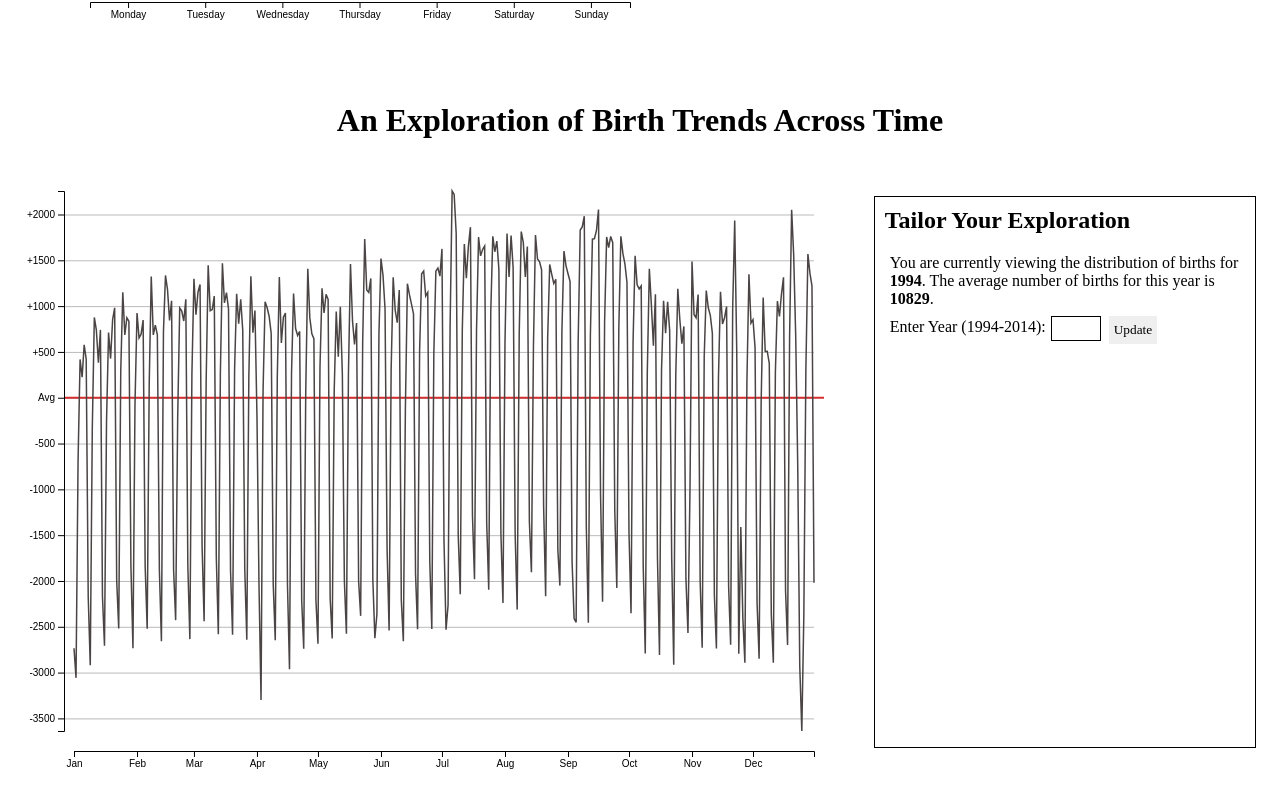
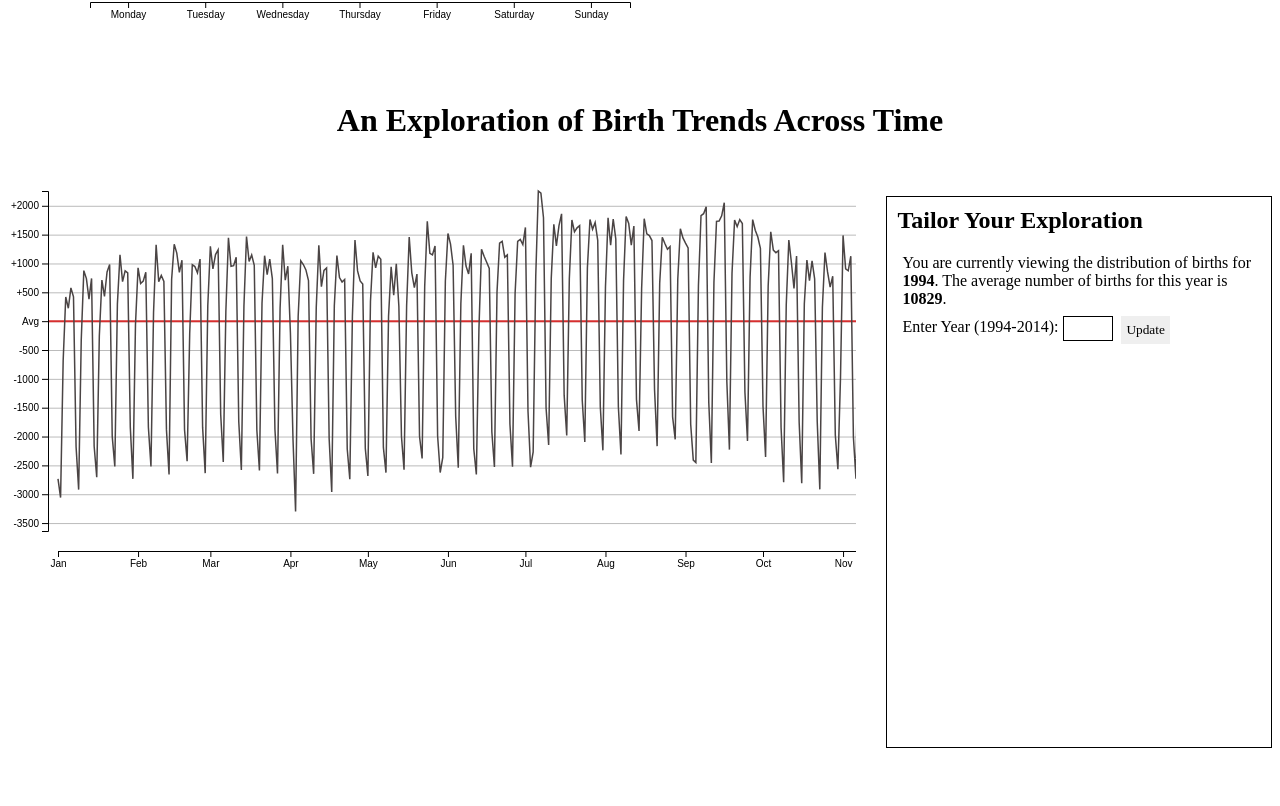
Before and after one commit to cak264/info4310_hw4, a plain HTML site: page hw4/index.html in a window 1280 px wide. Shown: the part 771-1577 px from the top of the page. Drawn offline with nearby package versions, Linux system fonts and the light colour scheme.

Commit message:
Adjusting the width and height of the line chart

```diff
--- a/hw4/index.html
+++ b/hw4/index.html
@@ -145,7 +145,7 @@
 
             <h1 id="lc_h1">An Exploration of Birth Trends Across Time</h1>
             <div id="lc_div">
-                <svg id="linechart" height="600" width="800"></svg>
+                <svg id="linechart" height="400" width="1000"></svg>
                 <div id="filters">
                     <h2>Tailor Your Exploration</h2>
                     <p id="yearMessage"></p>
```
